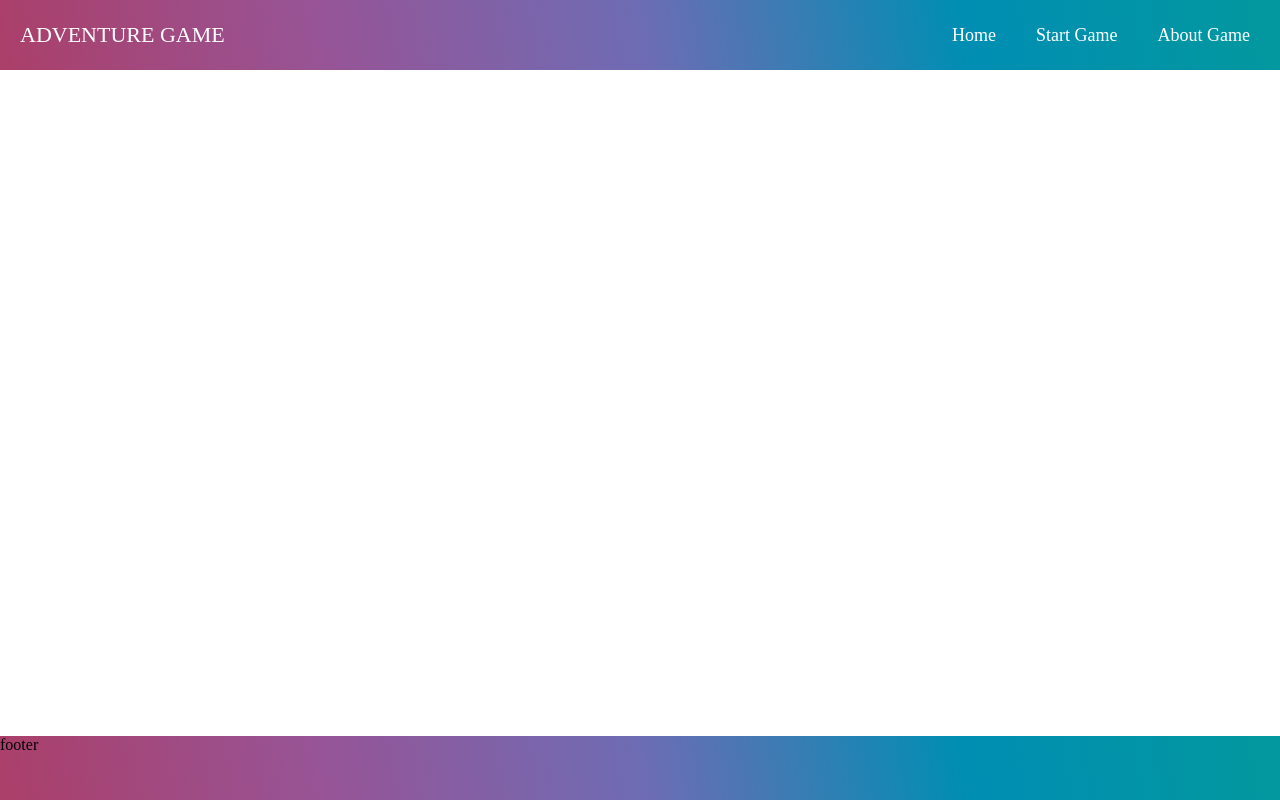
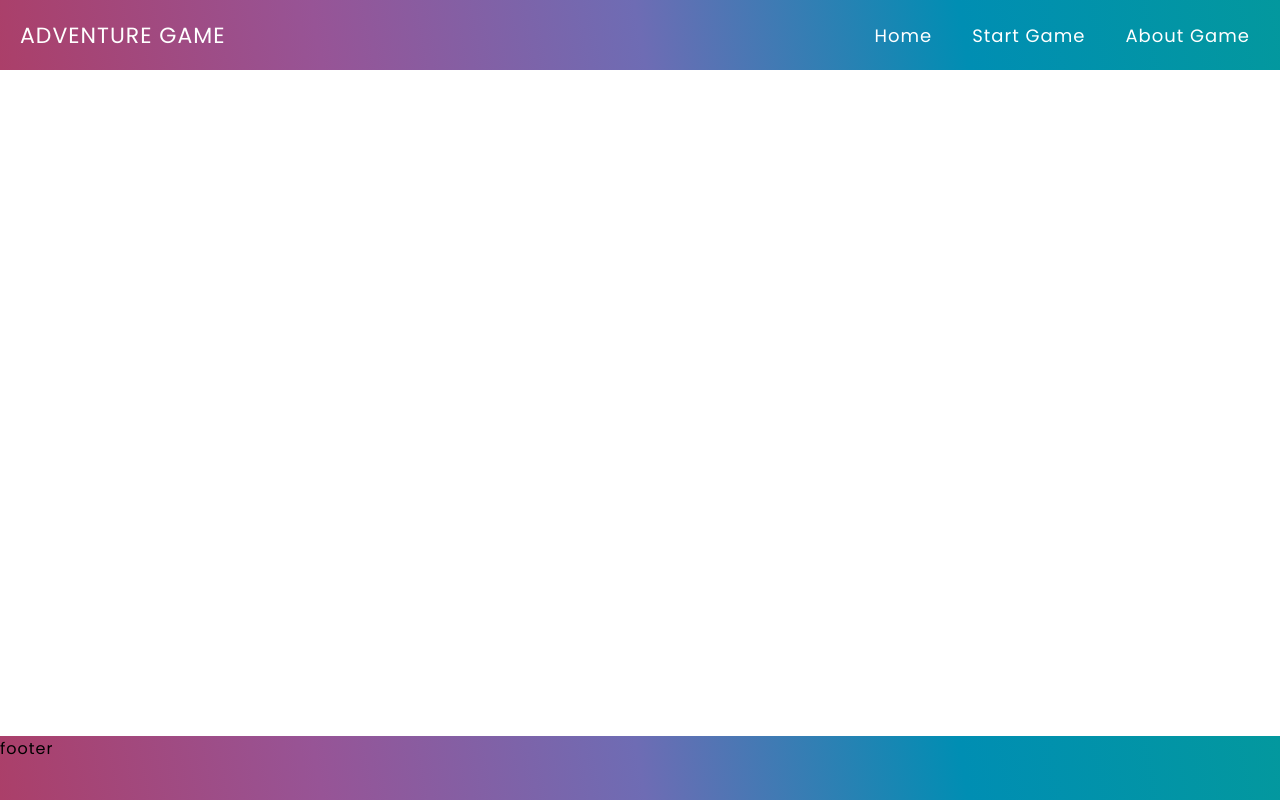
Before and after one commit to Dwarf95/text-based-adventure-game, a Django app: page / in a window 1280 px wide. Run offline with Django 3.2, Linux system fonts and the light colour scheme.

Commit message:
laki commit

```diff
--- a/text_based_adventure_game/game/static/style.css
+++ b/text_based_adventure_game/game/static/style.css
@@ -2,6 +2,8 @@ body{
     padding: 0;
     margin: 0;
     box-sizing: border-box;
+    font-family: 'Poppins', sans-serif;
+    letter-spacing: 1px;
 }
 
 .header{
--- a/text_based_adventure_game/game/templates/base.html
+++ b/text_based_adventure_game/game/templates/base.html
@@ -5,6 +5,9 @@
     <title>{% block title %}Home {% endblock title %}</title>
     {% load static %}
     <link rel="stylesheet" href="{% static 'style.css' %}">
+    <link rel="preconnect" href="https://fonts.gstatic.com">
+<link href="https://fonts.googleapis.com/css2?family=Poppins:ital,
+wght@0,100;0,200;0,300;0,400;0,500;1,100;1,200;1,300;1,400&display=swap" rel="stylesheet">
 </head>
 <body>
 <nav class="header">
```
